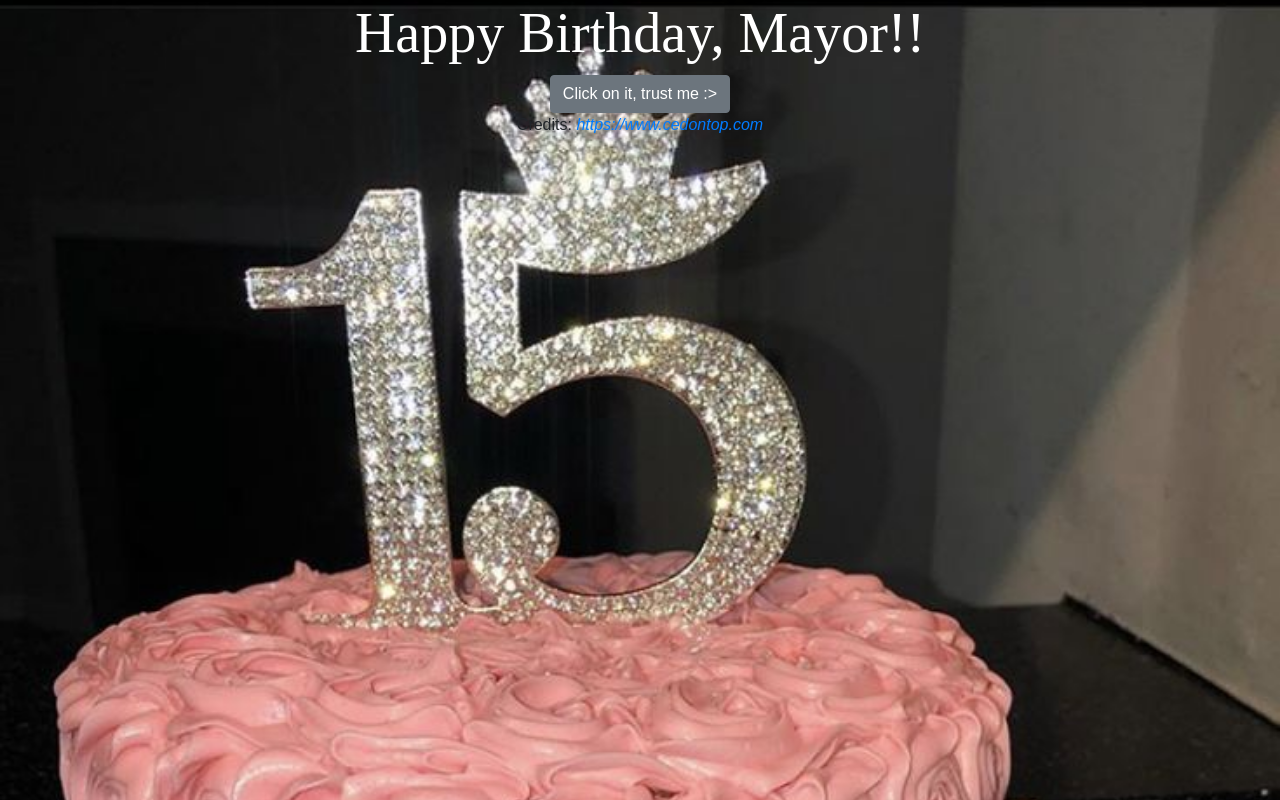
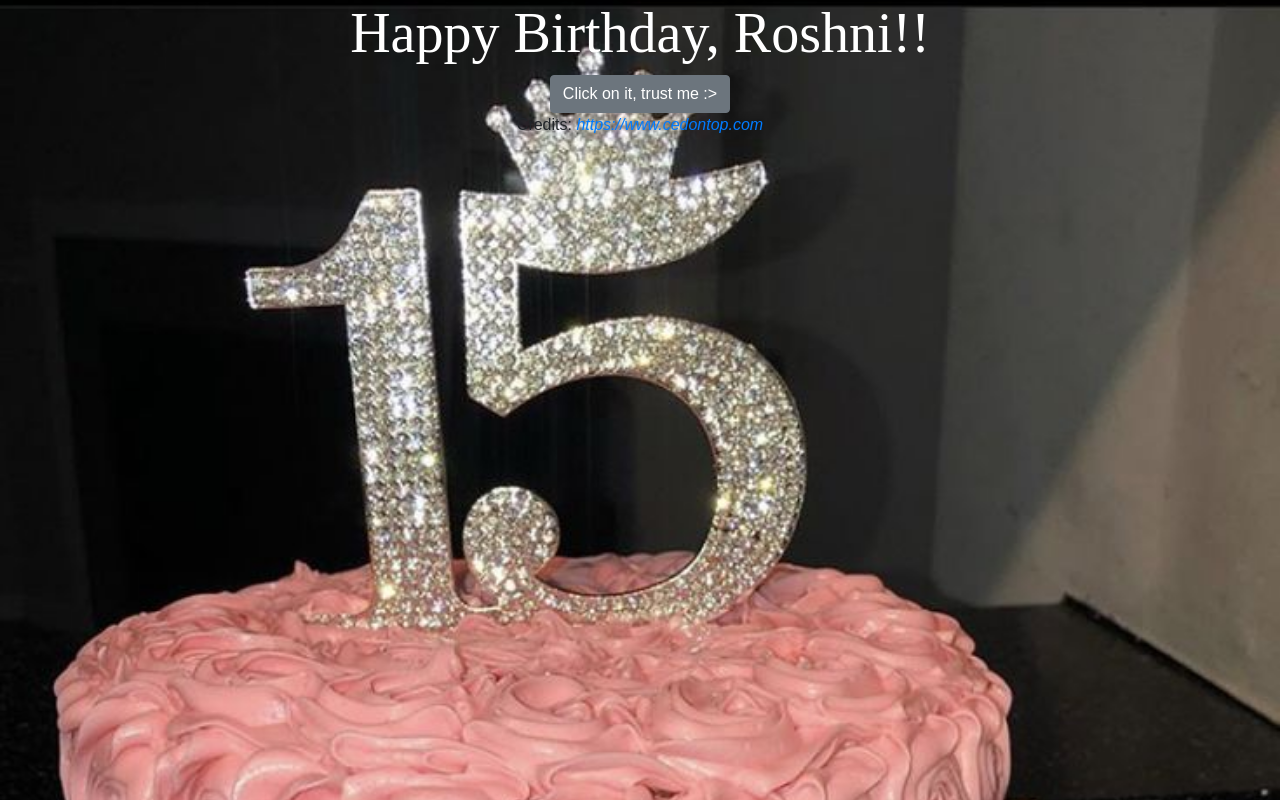
Before and after one commit to Ced-jpg/bdaygirl, a plain HTML site: page index.html in a window 1280 px wide. Drawn offline with nearby package versions, Linux system fonts and the light colour scheme.

Commit message:
index.html

```diff
--- a/index.html
+++ b/index.html
@@ -39,7 +39,7 @@
 </head>
 <body>
   <div class="container">  <!-- Use Bootstrap container for responsive layout -->
-    <h1 class="display-4">Happy Birthday, Mayor!!</h1>
+    <h1 class="display-4">Happy Birthday, Roshni!!</h1>
     <a href="https://www.youtube.com/watch?v=ho08YLYDM88" target="_blank" class="btn btn-secondary ">Click on it, trust me :></a>
   </div>
 
```
